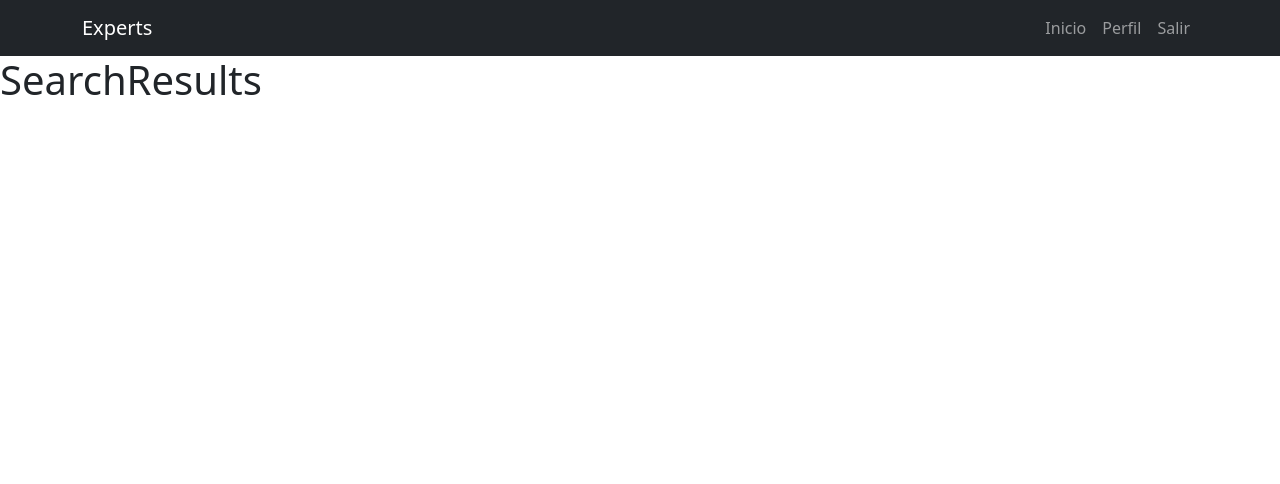
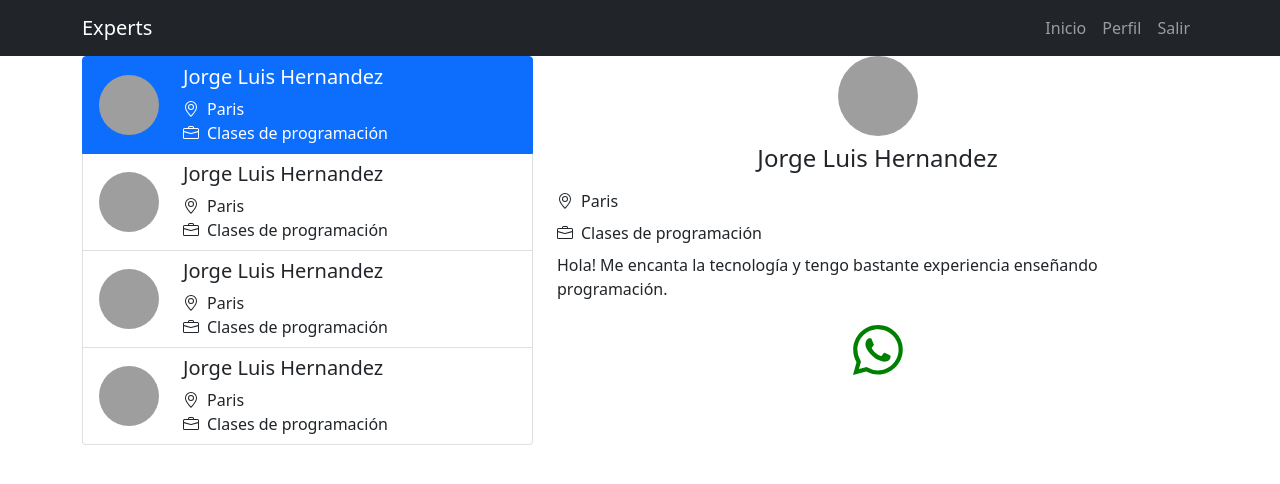
Before and after one commit to JuanCarlosMarino/Experts, a React (Create React App) app in the folder frontend/: page /search-results in a window 1280 px wide. Shown: the top 484 px of the page. Built offline with nearby package versions, Linux system fonts and the light colour scheme; grey boxes are pictures that could not be loaded.

Commit message:
Added search results screen

```diff
--- a/frontend/package.json
+++ b/frontend/package.json
@@ -9,6 +9,7 @@
     "bootstrap": "^5.1.3",
     "react": "^17.0.2",
     "react-bootstrap": "^2.0.2",
+    "react-bootstrap-icons": "^1.6.1",
     "react-dom": "^17.0.2",
     "react-router-dom": "^6.0.2",
     "react-scripts": "4.0.3",
--- /dev/null
+++ b/frontend/src/components/Profile.js
@@ -0,0 +1,33 @@
+import React from "react";
+import { Stack, Image } from "react-bootstrap";
+import { GeoAlt, Briefcase, Whatsapp } from "react-bootstrap-icons";
+
+const Profile = () => {
+  return (
+    <Stack gap={2} className="align-items-center">
+      <Image
+        src="https://cdns-images.dzcdn.net/images/artist/ef6244c655e8cbe91eeb56bb6f934176/500x500.jpg"
+        roundedCircle
+        width="80px"
+        height="80px"
+      />
+      <h4>Jorge Luis Hernandez</h4>
+      <Stack gap={2} direction="horizontal">
+        <GeoAlt />
+        <div>Paris</div>
+      </Stack>
+      <Stack gap={2} direction="horizontal">
+        <Briefcase />
+        <div>Clases de programación</div>
+      </Stack>
+      <p>
+        Hola! Me encanta la tecnología y tengo bastante experiencia enseñando
+        programación.
+      </p>
+
+      <Whatsapp size={50} color="green" />
+    </Stack>
+  );
+};
+
+export default Profile;
--- /dev/null
+++ b/frontend/src/components/ResultItem.js
@@ -0,0 +1,31 @@
+import React from "react";
+import { Stack, Image } from "react-bootstrap";
+import { GeoAlt, Briefcase } from "react-bootstrap-icons";
+
+const ResultItem = () => {
+  return (
+    <Stack gap={4} direction="horizontal">
+      <Image
+        src="https://cdns-images.dzcdn.net/images/artist/ef6244c655e8cbe91eeb56bb6f934176/500x500.jpg"
+        roundedCircle
+        width="60px"
+        height="60px"
+      />
+      <div>
+        <h5>Jorge Luis Hernandez</h5>
+
+        <Stack gap={2} direction="horizontal">
+          <GeoAlt />
+          <div>Paris</div>
+        </Stack>
+
+        <Stack gap={2} direction="horizontal">
+          <Briefcase />
+          <div>Clases de programación</div>
+        </Stack>
+      </div>
+    </Stack>
+  );
+};
+
+export default ResultItem;
--- /dev/null
+++ b/frontend/src/components/ResultList.js
@@ -0,0 +1,48 @@
+import React from "react";
+import { Tab, Row, Col, ListGroup } from "react-bootstrap";
+
+import ResultItem from "./ResultItem";
+import Profile from "./Profile";
+
+const ResultList = () => {
+  return (
+    <Tab.Container id="list-group-tabs-example" defaultActiveKey="#link1">
+      <Row>
+        <Col sm={5}>
+          <ListGroup>
+            <ListGroup.Item action href="#link1">
+              <ResultItem />
+            </ListGroup.Item>
+            <ListGroup.Item action href="#link2">
+              <ResultItem />
+            </ListGroup.Item>
+            <ListGroup.Item action href="#link3">
+              <ResultItem />
+            </ListGroup.Item>
+            <ListGroup.Item action href="#link4">
+              <ResultItem />
+            </ListGroup.Item>
+          </ListGroup>
+        </Col>
+        <Col sm={7}>
+          <Tab.Content>
+            <Tab.Pane eventKey="#link1">
+              <Profile />
+            </Tab.Pane>
+            <Tab.Pane eventKey="#link2">
+              <Profile />
+            </Tab.Pane>
+            <Tab.Pane eventKey="#link3">
+              <Profile />
+            </Tab.Pane>
+            <Tab.Pane eventKey="#link4">
+              <Profile />
+            </Tab.Pane>
+          </Tab.Content>
+        </Col>
+      </Row>
+    </Tab.Container>
+  );
+};
+
+export default ResultList;
--- a/frontend/src/components/SearchBar.js
+++ b/frontend/src/components/SearchBar.js
@@ -2,6 +2,8 @@ import React from "react";
 import { Dropdown } from "react-bootstrap";
 
 const SearchBar = () => {
+  const redirectUrl = "/search-results";
+
   return (
     <Dropdown>
       <Dropdown.Toggle variant="secondary" id="dropdown-basic">
@@ -9,11 +11,11 @@ const SearchBar = () => {
       </Dropdown.Toggle>
 
       <Dropdown.Menu>
-        <Dropdown.Item href="#/action-1">Paris</Dropdown.Item>
-        <Dropdown.Item href="#/action-2">Londres</Dropdown.Item>
-        <Dropdown.Item href="#/action-3">Berlin</Dropdown.Item>
-        <Dropdown.Item href="#/action-3">Tokio</Dropdown.Item>
-        <Dropdown.Item href="#/action-3">Cartagena</Dropdown.Item>
+        <Dropdown.Item href={redirectUrl}>Paris</Dropdown.Item>
+        <Dropdown.Item href={redirectUrl}>Londres</Dropdown.Item>
+        <Dropdown.Item href={redirectUrl}>Berlin</Dropdown.Item>
+        <Dropdown.Item href={redirectUrl}>Tokio</Dropdown.Item>
+        <Dropdown.Item href={redirectUrl}>Cartagena</Dropdown.Item>
       </Dropdown.Menu>
     </Dropdown>
   );
--- a/frontend/src/screens/SearchResults.js
+++ b/frontend/src/screens/SearchResults.js
@@ -1,7 +1,18 @@
 import React from "react";
+import { Container, Row, Col } from "react-bootstrap";
+
+import ResultList from "../components/ResultList";
 
 const SearchResults = () => {
-  return <h1>SearchResults</h1>;
+  return (
+    <Container>
+      <Row>
+        <Col>
+          <ResultList />
+        </Col>
+      </Row>
+    </Container>
+  );
 };
 
 export default SearchResults;
```
Also changed, not shown: 2 other files (tests, documents, lock files or other folders).
